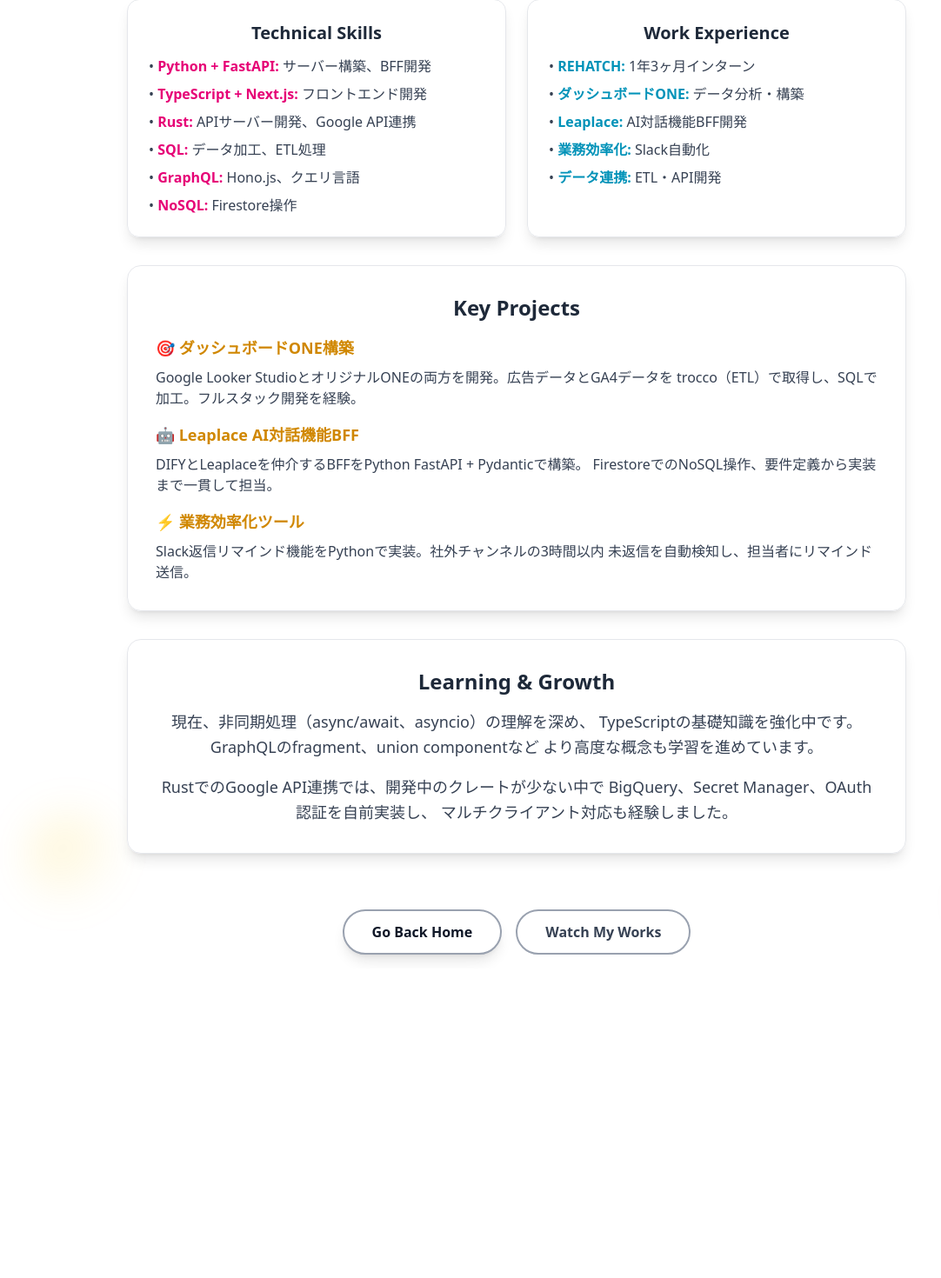
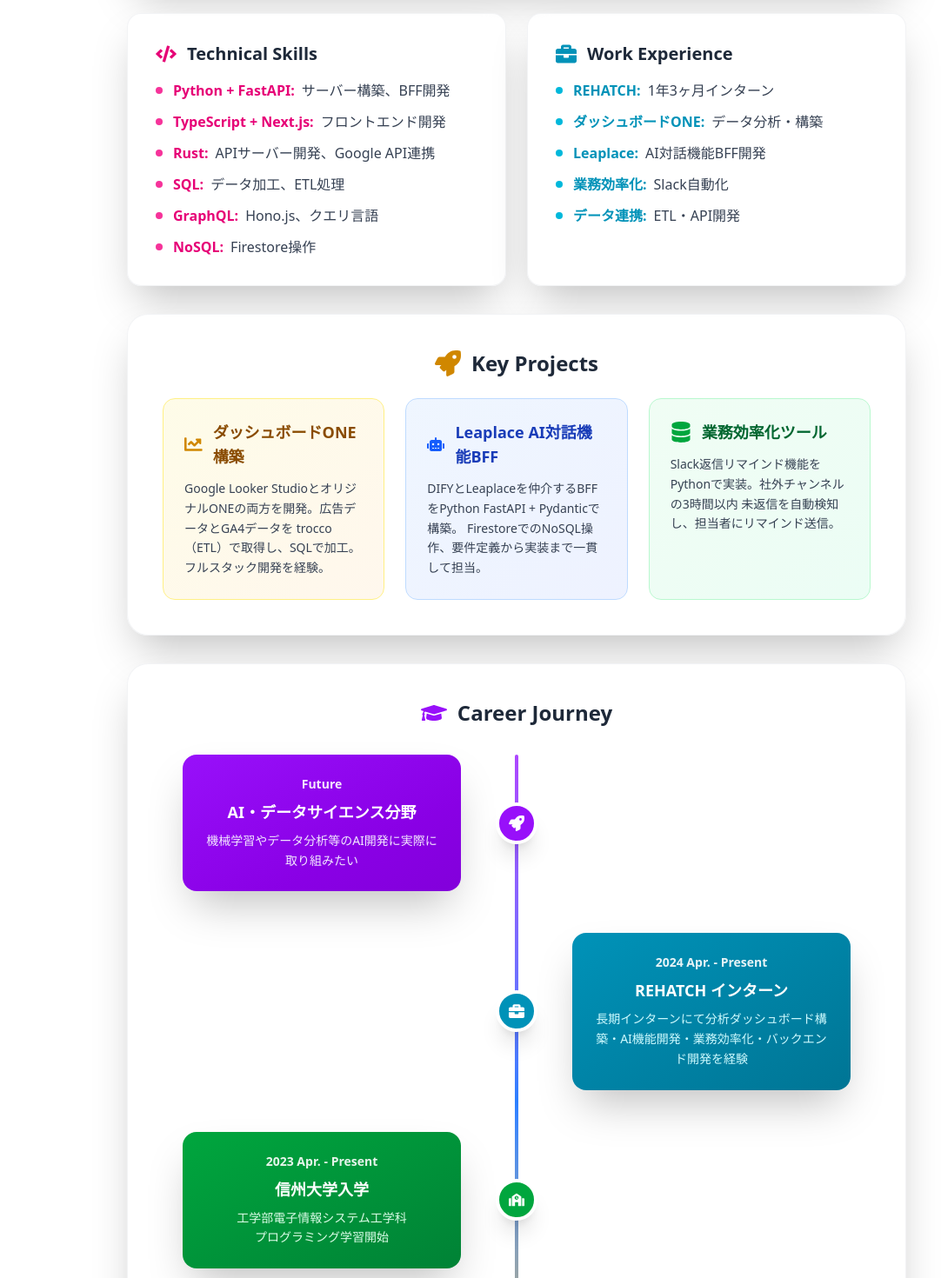
Before and after one commit to Kota-35/my-portfolio, a Next.js app: page /about in a window 1280 px wide. Shown: the part 456-1926 px from the top of the page at 87% size, without its empty margins (46-1128 px from the left). Before the commit the page ends 1570 px from the top, so only its background shows below. Built offline with nearby package versions, Linux system fonts and the light colour scheme.

Commit message:
feat: `about/page.tsx`のデザインを改善
- 技術スキルや経歴マップのセクションにアイコンを追加
- スタイルを調整

```diff
--- a/app/about/page.tsx
+++ b/app/about/page.tsx
@@ -3,6 +3,17 @@
 import type React from "react"
 import PageLayout from "../components/PageLayout"
 import Link from "next/link"
+import {
+  FaGraduationCap,
+  FaBriefcase,
+  FaSchool,
+  FaFutbol,
+  FaRocket,
+  FaCode,
+  FaDatabase,
+  FaChartLine,
+  FaRobot
+} from "react-icons/fa"
 
 const AboutPage: React.FC = () => {
   return (
@@ -21,7 +32,7 @@
         {/* メインコンテンツ */}
         <div className="space-y-8">
           {/* 自己紹介 */}
-          <div className="bg-white/80 backdrop-blur-sm rounded-2xl p-8 border border-gray-200 shadow-lg">
+          <div className="bg-white/90 backdrop-blur-md rounded-3xl p-10 border border-gray-200/50 shadow-2xl">
             <h3 className="text-2xl font-semibold text-gray-800 mb-4">
               Introduction
             </h3>
@@ -38,63 +49,125 @@
 
           {/* 技術スキル */}
           <div className="grid md:grid-cols-2 gap-6">
-            <div className="bg-white/80 backdrop-blur-sm rounded-xl p-6 border border-gray-200 shadow-lg">
-              <h3 className="text-xl font-semibold text-gray-800 mb-3">
+            <div className="bg-white/90 backdrop-blur-md rounded-2xl p-8 border border-gray-200/50 shadow-2xl">
+              <div className="flex items-center mb-4">
+                <FaCode className="text-2xl text-pink-600 mr-3" />
+                <h3 className="text-xl font-semibold text-gray-800">
                   Technical Skills
                 </h3>
-              <ul className="text-gray-700 space-y-2 text-left">
-                <li>• <span className="text-pink-600 font-semibold">Python + FastAPI:</span> サーバー構築、BFF開発</li>
-                <li>• <span className="text-pink-600 font-semibold">TypeScript + Next.js:</span> フロントエンド開発</li>
-                <li>• <span className="text-pink-600 font-semibold">Rust:</span> APIサーバー開発、Google API連携</li>
-                <li>• <span className="text-pink-600 font-semibold">SQL:</span> データ加工、ETL処理</li>
-                <li>• <span className="text-pink-600 font-semibold">GraphQL:</span> Hono.js、クエリ言語</li>
-                <li>• <span className="text-pink-600 font-semibold">NoSQL:</span> Firestore操作</li>
+              </div>
+              <ul className="text-gray-700 space-y-3 text-left">
+                <li className="flex items-center">
+                  <span className="w-2 h-2 bg-pink-500 rounded-full mr-3"></span>
+                  <span className="text-pink-600 font-semibold">Python + FastAPI:</span>
+                  <span className="ml-2">サーバー構築、BFF開発</span>
+                </li>
+                <li className="flex items-center">
+                  <span className="w-2 h-2 bg-pink-500 rounded-full mr-3"></span>
+                  <span className="text-pink-600 font-semibold">TypeScript + Next.js:</span>
+                  <span className="ml-2">フロントエンド開発</span>
+                </li>
+                <li className="flex items-center">
+                  <span className="w-2 h-2 bg-pink-500 rounded-full mr-3"></span>
+                  <span className="text-pink-600 font-semibold">Rust:</span>
+                  <span className="ml-2">APIサーバー開発、Google API連携</span>
+                </li>
+                <li className="flex items-center">
+                  <span className="w-2 h-2 bg-pink-500 rounded-full mr-3"></span>
+                  <span className="text-pink-600 font-semibold">SQL:</span>
+                  <span className="ml-2">データ加工、ETL処理</span>
+                </li>
+                <li className="flex items-center">
+                  <span className="w-2 h-2 bg-pink-500 rounded-full mr-3"></span>
+                  <span className="text-pink-600 font-semibold">GraphQL:</span>
+                  <span className="ml-2">Hono.js、クエリ言語</span>
+                </li>
+                <li className="flex items-center">
+                  <span className="w-2 h-2 bg-pink-500 rounded-full mr-3"></span>
+                  <span className="text-pink-600 font-semibold">NoSQL:</span>
+                  <span className="ml-2">Firestore操作</span>
+                </li>
               </ul>
             </div>
 
-            <div className="bg-white/80 backdrop-blur-sm rounded-xl p-6 border border-gray-200 shadow-lg">
-              <h3 className="text-xl font-semibold text-gray-800 mb-3">
+            <div className="bg-white/90 backdrop-blur-md rounded-2xl p-8 border border-gray-200/50 shadow-2xl">
+              <div className="flex items-center mb-4">
+                <FaBriefcase className="text-2xl text-cyan-600 mr-3" />
+                <h3 className="text-xl font-semibold text-gray-800">
                   Work Experience
                 </h3>
-              <ul className="text-gray-700 space-y-2 text-left">
-                <li>• <span className="text-cyan-600 font-semibold">REHATCH:</span> 1年3ヶ月インターン</li>
-                <li>• <span className="text-cyan-600 font-semibold">ダッシュボードONE:</span> データ分析・構築</li>
-                <li>• <span className="text-cyan-600 font-semibold">Leaplace:</span> AI対話機能BFF開発</li>
-                <li>• <span className="text-cyan-600 font-semibold">業務効率化:</span> Slack自動化</li>
-                <li>• <span className="text-cyan-600 font-semibold">データ連携:</span> ETL・API開発</li>
+              </div>
+              <ul className="text-gray-700 space-y-3 text-left">
+                <li className="flex items-center">
+                  <span className="w-2 h-2 bg-cyan-500 rounded-full mr-3"></span>
+                  <span className="text-cyan-600 font-semibold">REHATCH:</span>
+                  <span className="ml-2">1年3ヶ月インターン</span>
+                </li>
+                <li className="flex items-center">
+                  <span className="w-2 h-2 bg-cyan-500 rounded-full mr-3"></span>
+                  <span className="text-cyan-600 font-semibold">ダッシュボードONE:</span>
+                  <span className="ml-2">データ分析・構築</span>
+                </li>
+                <li className="flex items-center">
+                  <span className="w-2 h-2 bg-cyan-500 rounded-full mr-3"></span>
+                  <span className="text-cyan-600 font-semibold">Leaplace:</span>
+                  <span className="ml-2">AI対話機能BFF開発</span>
+                </li>
+                <li className="flex items-center">
+                  <span className="w-2 h-2 bg-cyan-500 rounded-full mr-3"></span>
+                  <span className="text-cyan-600 font-semibold">業務効率化:</span>
+                  <span className="ml-2">Slack自動化</span>
+                </li>
+                <li className="flex items-center">
+                  <span className="w-2 h-2 bg-cyan-500 rounded-full mr-3"></span>
+                  <span className="text-cyan-600 font-semibold">データ連携:</span>
+                  <span className="ml-2">ETL・API開発</span>
+                </li>
               </ul>
             </div>
           </div>
 
           {/* プロジェクト経験 */}
-          <div className="bg-white/80 backdrop-blur-sm rounded-2xl p-8 border border-gray-200 shadow-lg">
-            <h3 className="text-2xl font-semibold text-gray-800 mb-4">
+          <div className="bg-white/90 backdrop-blur-md rounded-3xl p-10 border border-gray-200/50 shadow-2xl">
+            <div className="flex items-center justify-center mb-6">
+              <FaRocket className="text-3xl text-yellow-600 mr-3" />
+              <h3 className="text-2xl font-semibold text-gray-800">
                 Key Projects
               </h3>
-            <div className="space-y-4 text-left">
-              <div>
-                <h4 className="text-lg font-semibold text-yellow-600 mb-2">
-                  🎯 ダッシュボードONE構築
+            </div>
+            <div className="grid md:grid-cols-3 gap-6 text-left">
+              <div className="bg-gradient-to-br from-yellow-50 to-orange-50 rounded-xl p-6 border border-yellow-200">
+                <div className="flex items-center mb-3">
+                  <FaChartLine className="text-2xl text-yellow-600 mr-3" />
+                  <h4 className="text-lg font-semibold text-yellow-800">
+                    ダッシュボードONE構築
                   </h4>
-                <p className="text-gray-700">
+                </div>
+                <p className="text-gray-700 text-sm leading-relaxed">
                   Google Looker StudioとオリジナルONEの両方を開発。広告データとGA4データを
                   trocco（ETL）で取得し、SQLで加工。フルスタック開発を経験。
                 </p>
               </div>
-              <div>
-                <h4 className="text-lg font-semibold text-yellow-600 mb-2">
-                  🤖 Leaplace AI対話機能BFF
+              <div className="bg-gradient-to-br from-blue-50 to-indigo-50 rounded-xl p-6 border border-blue-200">
+                <div className="flex items-center mb-3">
+                  <FaRobot className="text-2xl text-blue-600 mr-3" />
+                  <h4 className="text-lg font-semibold text-blue-800">
+                    Leaplace AI対話機能BFF
                   </h4>
-                <p className="text-gray-700">
+                </div>
+                <p className="text-gray-700 text-sm leading-relaxed">
                   DIFYとLeaplaceを仲介するBFFをPython FastAPI + Pydanticで構築。
                   FirestoreでのNoSQL操作、要件定義から実装まで一貫して担当。
                 </p>
               </div>
-              <div>
-                <h4 className="text-lg font-semibold text-yellow-600 mb-2">
-                  ⚡ 業務効率化ツール
+              <div className="bg-gradient-to-br from-green-50 to-emerald-50 rounded-xl p-6 border border-green-200">
+                <div className="flex items-center mb-3">
+                  <FaDatabase className="text-2xl text-green-600 mr-3" />
+                  <h4 className="text-lg font-semibold text-green-800">
+                    業務効率化ツール
                   </h4>
-                <p className="text-gray-700">
+                </div>
+                <p className="text-gray-700 text-sm leading-relaxed">
                   Slack返信リマインド機能をPythonで実装。社外チャンネルの3時間以内
                   未返信を自動検知し、担当者にリマインド送信。
                 </p>
@@ -102,32 +175,99 @@
             </div>
           </div>
 
-          {/* 学習状況 */}
-          <div className="bg-white/80 backdrop-blur-sm rounded-2xl p-8 border border-gray-200 shadow-lg">
-            <h3 className="text-2xl font-semibold text-gray-800 mb-4">
-              Learning & Growth
+          {/* 経歴マップ */}
+          <div className="bg-white/90 backdrop-blur-md rounded-3xl p-10 border border-gray-200/50 shadow-2xl">
+            <div className="flex items-center justify-center mb-8">
+              <FaGraduationCap className="text-3xl text-purple-600 mr-3" />
+              <h3 className="text-2xl font-semibold text-gray-800">
+                Career Journey
               </h3>
-            <p className="text-lg text-gray-700 leading-relaxed mb-4">
-              現在、非同期処理（async/await、asyncio）の理解を深め、
-              TypeScriptの基礎知識を強化中です。GraphQLのfragment、union componentなど
-              より高度な概念も学習を進めています。
+            </div>
+            <div className="relative max-w-3xl mx-auto">
+              {/* 中央の線 */}
+              <div className="absolute left-1/2 transform -translate-x-1/2 w-1 bg-gradient-to-b from-purple-500 via-blue-500 to-yellow-500 h-full rounded-full shadow-lg"></div>
+
+              {/* タイムラインアイテム */}
+              <div className="space-y-12">
+                {/* 未来の目標 */}
+                <div className="relative flex items-center">
+                  <div className="absolute left-1/2 transform -translate-x-1/2 w-12 h-12 bg-purple-600 rounded-full border-4 border-white shadow-xl z-10 flex items-center justify-center">
+                    <FaRocket className="text-white text-lg" />
+                  </div>
+                  <div className="w-5/12 mr-auto">
+                    <div className="bg-gradient-to-br from-purple-600 to-purple-700 rounded-2xl p-6 text-white shadow-2xl transform hover:scale-105 transition-transform duration-300">
+                      <div className="text-sm font-semibold mb-2 opacity-90">Future</div>
+                      <h4 className="text-lg font-bold mb-2">AI・データサイエンス分野</h4>
+                      <p className="text-purple-100 text-sm leading-relaxed">
+                        機械学習やデータ分析等のAI開発に実際に取り組みたい
                       </p>
-            <p className="text-lg text-gray-700 leading-relaxed">
-              RustでのGoogle API連携では、開発中のクレートが少ない中で
-              BigQuery、Secret Manager、OAuth認証を自前実装し、
-              マルチクライアント対応も経験しました。
+                    </div>
+                  </div>
+                </div>
+
+
+                {/* REHATCH インターン */}
+                <div className="relative flex items-center">
+                  <div className="absolute left-1/2 transform -translate-x-1/2 w-12 h-12 bg-cyan-600 rounded-full border-4 border-white shadow-xl z-10 flex items-center justify-center">
+                    <FaBriefcase className="text-white text-lg" />
+                  </div>
+                  <div className="w-5/12 ml-auto">
+                    <div className="bg-gradient-to-br from-cyan-600 to-cyan-700 rounded-2xl p-6 text-white shadow-2xl transform hover:scale-105 transition-transform duration-300">
+                      <div className="text-sm font-semibold mb-2 opacity-90">2024 Apr. - Present</div>
+                      <h4 className="text-lg font-bold mb-2">REHATCH インターン</h4>
+                      <p className="text-cyan-100 text-sm leading-relaxed">
+                        長期インターンにて分析ダッシュボード構築・AI機能開発・業務効率化・バックエンド開発を経験
                       </p>
+                    </div>
+                  </div>
+                </div>
+
+                {/* 大学入学 */}
+                <div className="relative flex items-center">
+                  <div className="absolute left-1/2 transform -translate-x-1/2 w-12 h-12 bg-green-600 rounded-full border-4 border-white shadow-xl z-10 flex items-center justify-center">
+                    <FaSchool className="text-white text-lg" />
+                  </div>
+                  <div className="w-5/12 mr-auto">
+                    <div className="bg-gradient-to-br from-green-600 to-green-700 rounded-2xl p-6 text-white shadow-2xl transform hover:scale-105 transition-transform duration-300">
+                      <div className="text-sm font-semibold mb-2 opacity-90">2023 Apr. - Present</div>
+                      <h4 className="text-lg font-bold mb-2">信州大学入学</h4>
+                      <p className="text-green-100 text-sm leading-relaxed">
+                        工学部電子情報システム工学科<br/>
+                        プログラミング学習開始
+                      </p>
+                    </div>
+                  </div>
+                </div>
+
+                {/* サッカー開始 */}
+                <div className="relative flex items-center">
+                  <div className="absolute left-1/2 transform -translate-x-1/2 w-12 h-12 bg-yellow-600 rounded-full border-4 border-white shadow-xl z-10 flex items-center justify-center">
+                    <FaFutbol className="text-white text-lg" />
+                  </div>
+                  <div className="w-5/12 ml-auto">
+                    <div className="bg-gradient-to-br from-yellow-600 to-yellow-700 rounded-2xl p-6 text-white shadow-2xl transform hover:scale-105 transition-transform duration-300">
+                      <div className="text-sm font-semibold mb-2 opacity-90">2009 - Present</div>
+                      <h4 className="text-lg font-bold mb-2">サッカー人生開始</h4>
+                      <p className="text-yellow-100 text-sm leading-relaxed">
+                        5歳でサッカーを始める<br/>
+                        現在も大学サークルで継続中
+                      </p>
+                    </div>
+                  </div>
+                </div>
+              </div>
+            </div>
           </div>
         </div>
 
         {/* ナビゲーションボタン */}
         <div className="flex flex-col sm:flex-row gap-4 justify-center items-center pt-8">
           <Link href="/">
-            <button className="px-8 py-3 bg-white text-gray-900 border-2 border-gray-400 hover:border-gray-600 hover:bg-gray-50 rounded-full font-semibold transition-all duration-300 transform hover:scale-105 shadow-lg hover:shadow-xl">
+            <button className="px-10 py-4 bg-white text-gray-900 border-2 border-gray-300 hover:border-gray-500 hover:bg-gray-50 rounded-full font-semibold transition-all duration-300 transform hover:scale-105 shadow-xl hover:shadow-2xl">
               Go Back Home
             </button>
           </Link>
-          <button className="px-8 py-3 border-2 border-gray-400 text-gray-700 rounded-full font-semibold hover:border-gray-600 hover:bg-gray-50 transition-all duration-300 transform hover:scale-105">
+          <button className="px-10 py-4 border-2 border-gray-300 text-gray-700 rounded-full font-semibold hover:border-gray-500 hover:bg-gray-50 transition-all duration-300 transform hover:scale-105 shadow-xl hover:shadow-2xl">
             Watch My Works
           </button>
         </div>
--- a/package.json
+++ b/package.json
@@ -16,6 +16,7 @@
     "next": "15.3.4",
     "react": "^19.0.0",
     "react-dom": "^19.0.0",
+    "react-icons": "^5.5.0",
     "tailwind-merge": "^3.3.1"
   },
   "devDependencies": {
```
Also changed, not shown: 1 other file (tests, documents, lock files or other folders). Lines whose indentation alone changed are shown as unchanged.
